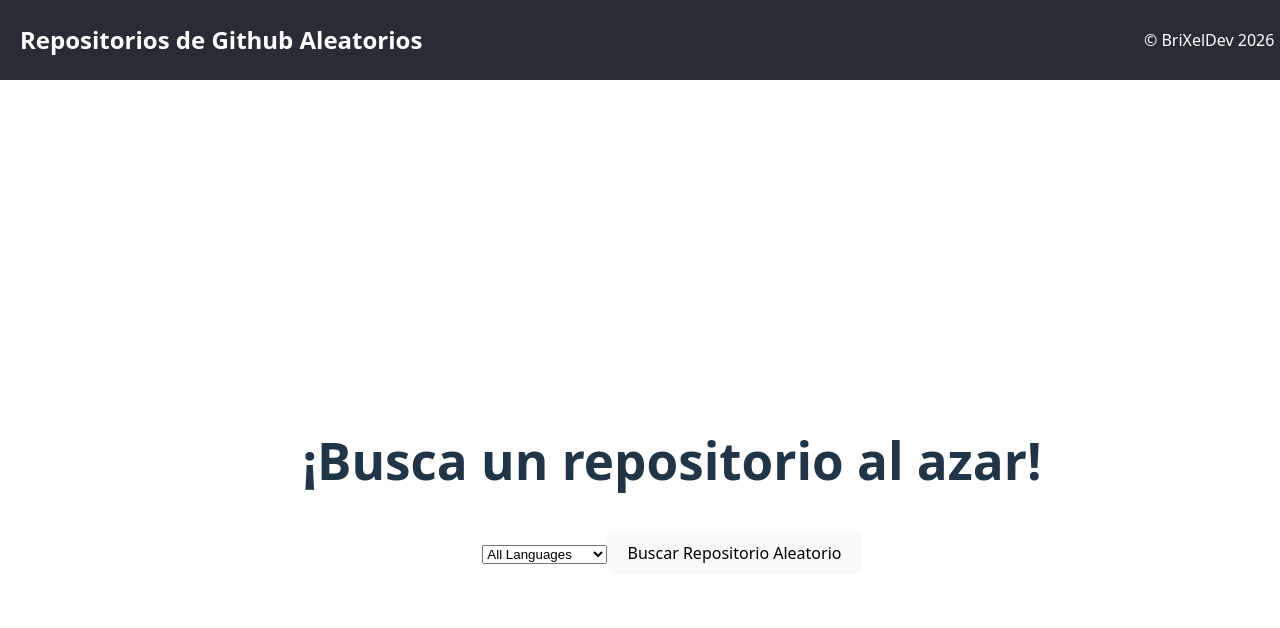
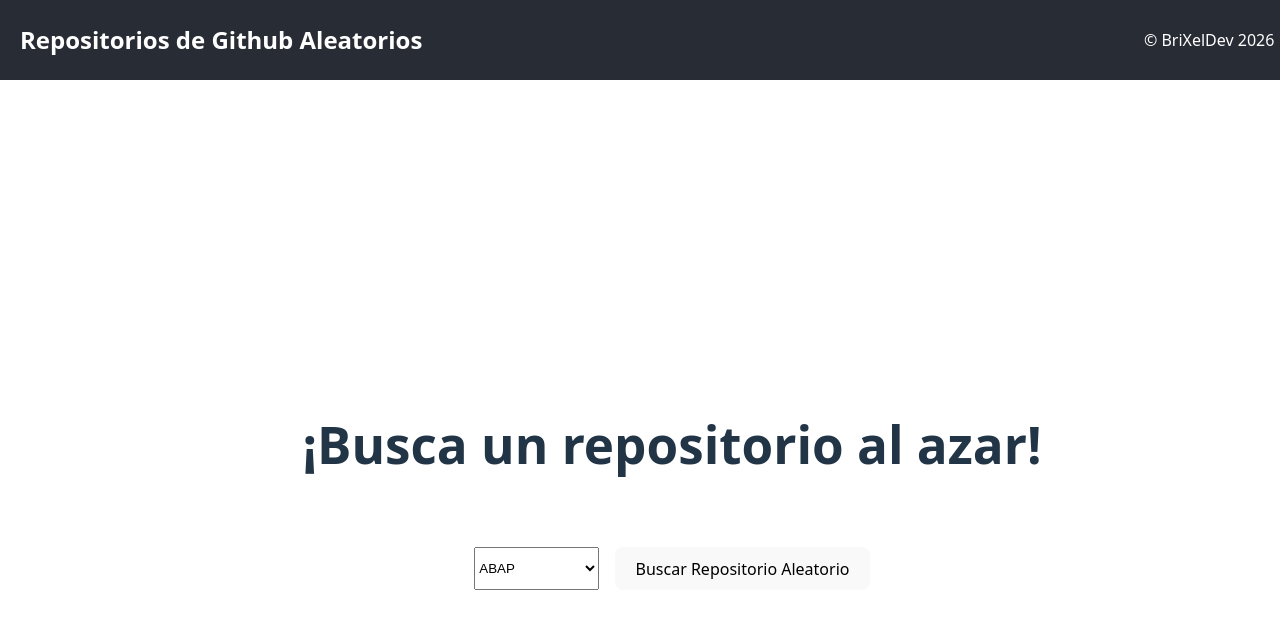
Before and after one commit to BriXelDev/Github-random, a React (Vite) app: page / in a window 1280 px wide. Shown: the top 628 px of the page. Built offline with nearby package versions, Linux system fonts and the light colour scheme.

Commit message:
Estilos para el formulario y muestra de repos (v1)

```diff
--- a/public/languages.json
+++ b/public/languages.json
@@ -1,8 +1,4 @@
 [
-  {
-    "title": "All Languages",
-    "value": ""
-  },
   {
     "title": "ABAP",
     "value": "ABAP"
--- a/src/components/Hero.tsx
+++ b/src/components/Hero.tsx
@@ -21,7 +21,7 @@ function Hero() {
     // Estado que almacena el lenguaje seleccionado actualmente
     // Valor inicial: 'javascript'
     // setLanguage: función para cambiar el lenguaje
-    const [language, setLanguage] = useState('javascript');
+    const [language, setLanguage] = useState('ABAP');
 
     // Estado que almacena el repositorio que se mostró en pantalla
     // Valor inicial: null (sin repositorio seleccionado)
--- a/src/components/styles/Hero.css
+++ b/src/components/styles/Hero.css
@@ -8,3 +8,24 @@
     height: calc(100vh - 60px);
     width: 100%;
 }
+
+.search-container{
+    margin-top: 2rem;
+    display: flex;
+    gap: 1rem;
+}
+
+button{
+    transition: all ease-in-out 0.3s;
+}
+
+button:hover{
+    background-color: #535bf2;
+}
+
+.repo-card{
+    margin-top: 1%;
+    border: 5px solid black;
+    background-color: #f5f5f5;
+    border-radius: 50px;
+}
```
